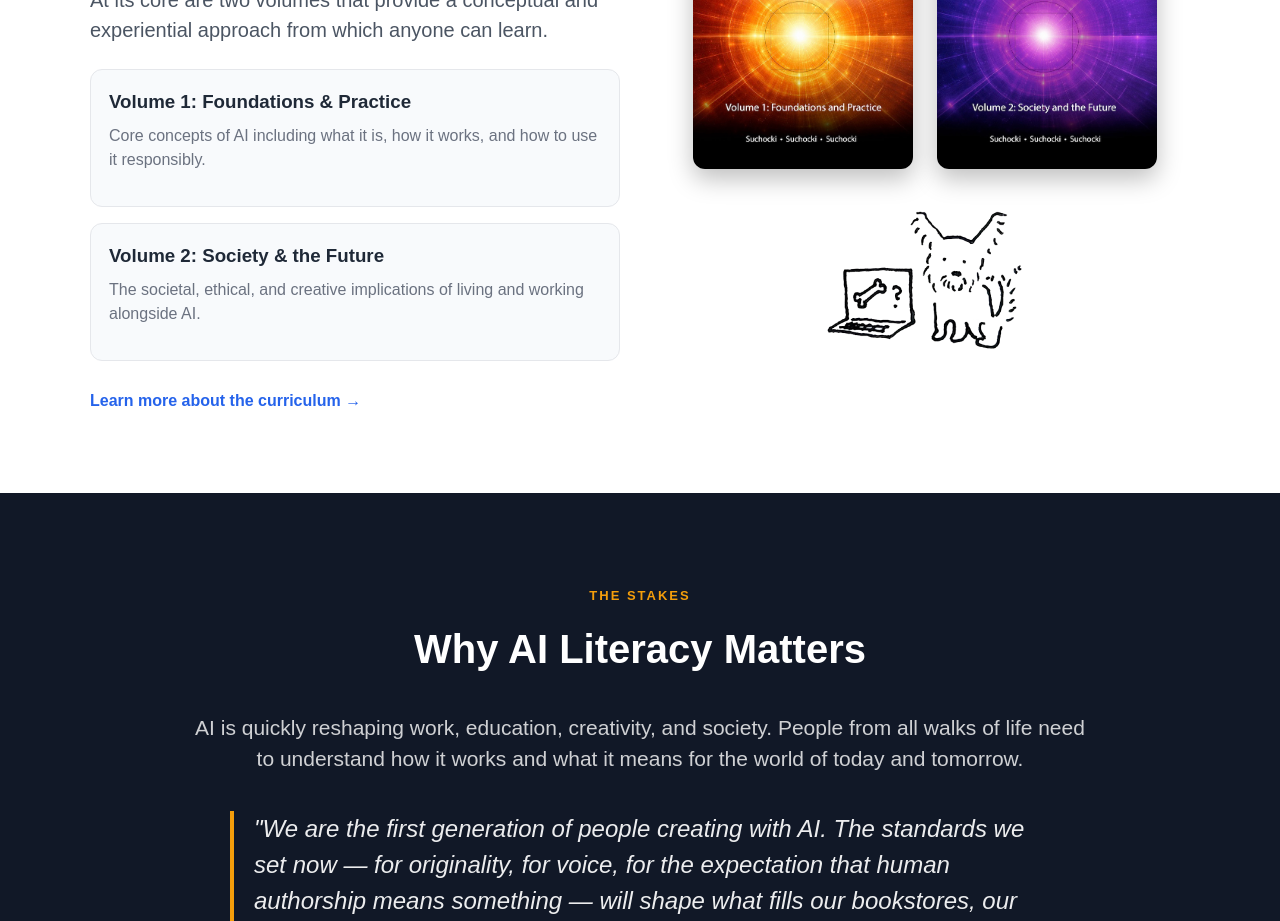
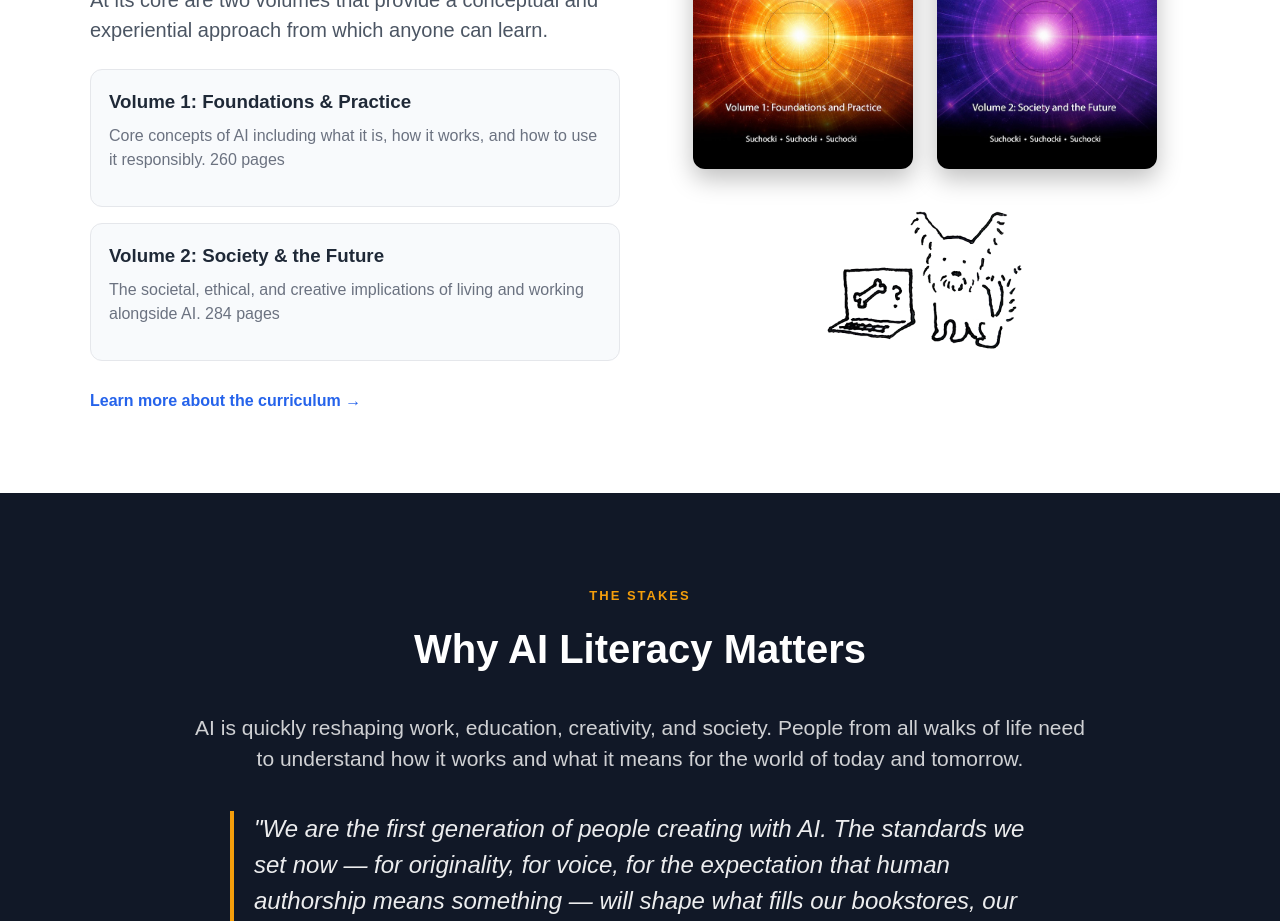
Before and after one commit to Suchocki88/UnderstandingAI.ai, a Next.js app: page / in a window 1280 px wide. Shown: the part 980-1901 px from the top of the page. Built offline with nearby package versions, Linux system fonts and the light colour scheme.

Commit message:
Add page counts to AI volume descriptions

```diff
--- a/app/page.tsx
+++ b/app/page.tsx
@@ -95,13 +95,13 @@ export default function Page() {
               <div style={{ border: "1px solid #e5e7eb", borderRadius: 12, padding: 18, background: "#f8fafc" }}>
                 <h3 style={{ margin: 0 }}>Volume 1: Foundations &amp; Practice</h3>
                 <p style={{ marginTop: 8, color: "#6b7280" }}>
-                  Core concepts of AI including what it is, how it works, and how to use it responsibly.
+                  Core concepts of AI including what it is, how it works, and how to use it responsibly. 260 pages
                 </p>
               </div>
               <div style={{ border: "1px solid #e5e7eb", borderRadius: 12, padding: 18, background: "#f8fafc" }}>
                 <h3 style={{ margin: 0 }}>Volume 2: Society &amp; the Future</h3>
                 <p style={{ marginTop: 8, color: "#6b7280" }}>
-                  The societal, ethical, and creative implications of living and working alongside AI.
+                  The societal, ethical, and creative implications of living and working alongside AI. 284 pages
                 </p>
               </div>
             </div>
```
